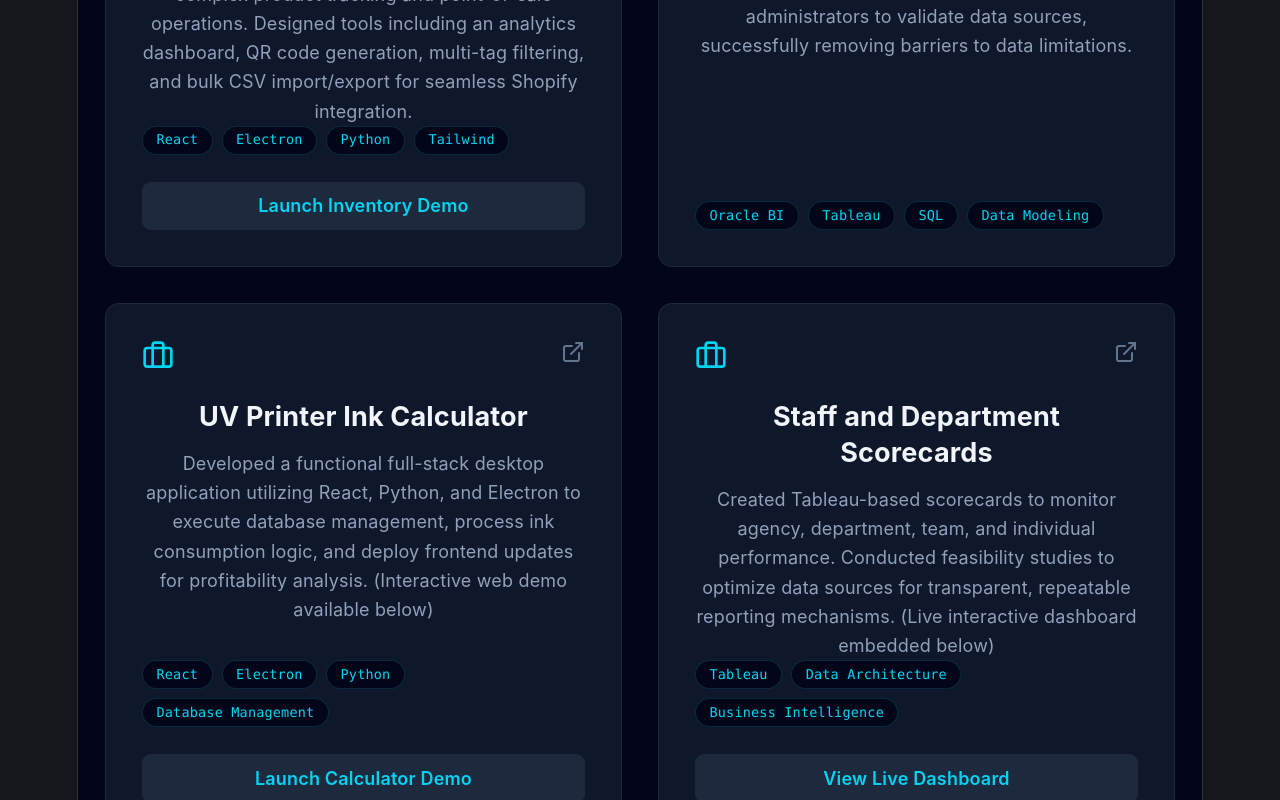
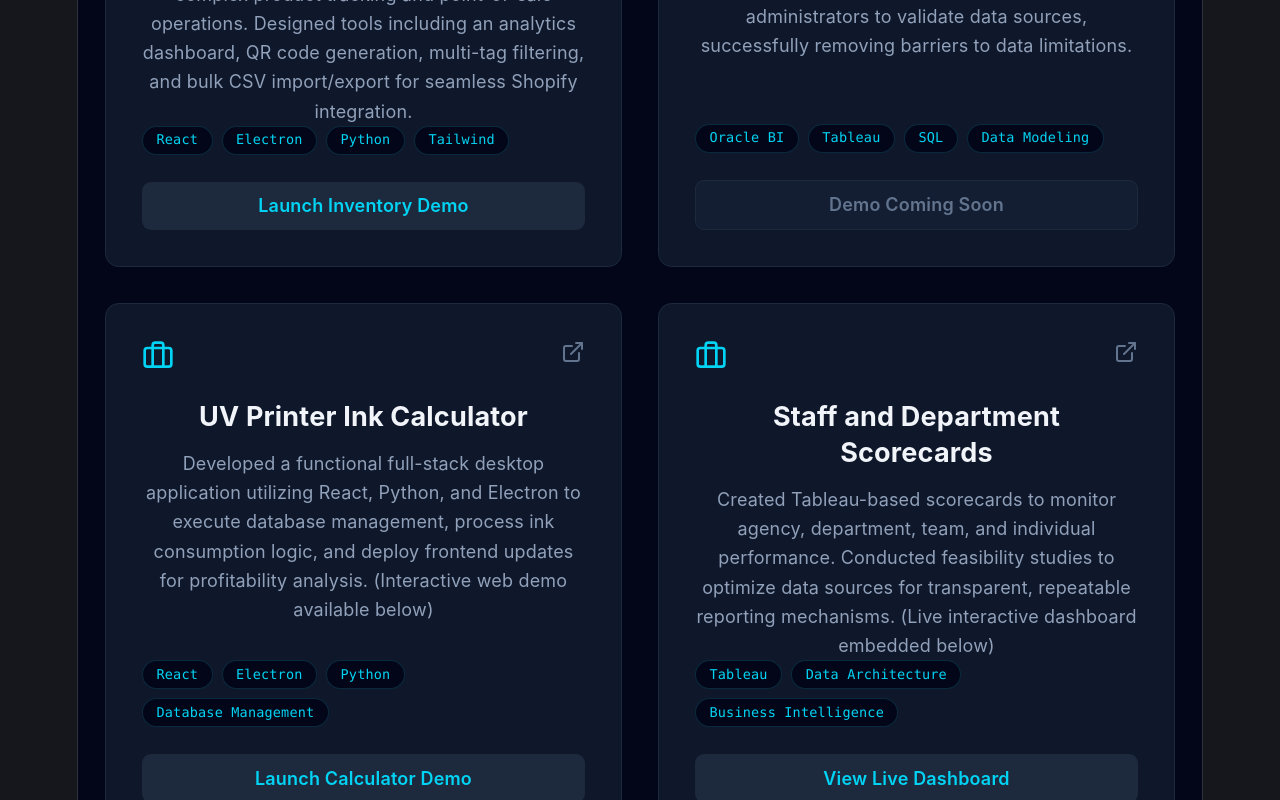
Before and after one commit to jasielvilla-blip/my-portfolio, a React (Vite) app: page / in a window 1280 px wide. Shown: the part 1900-2700 px from the top of the page. Built offline with nearby package versions, Linux system fonts and the light colour scheme.

Commit message:
added placeholder text

```diff
--- a/src/App.jsx
+++ b/src/App.jsx
@@ -182,6 +182,7 @@ const App = () => {
               title="Real-Time KPM Dashboard"
               description="Built an Oracle Business Intelligence and Tableau dashboard that tracks whether Key Performance Measures are met and identifies contributing factors for missed goals. Partnered with database administrators to validate data sources, successfully removing barriers to data limitations."
               tags={['Oracle BI', 'Tableau', 'SQL', 'Data Modeling']}
+              disabledText="Demo Coming Soon"
             />
             <ProjectCard
               title="UV Printer Ink Calculator"
@@ -305,7 +306,7 @@ const SkillCard = ({ icon, title, skills }) => (
   </div>
 );
 
-const ProjectCard = ({ title, description, tags, actionText, onAction, mobileDisabledText }) => (
+const ProjectCard = ({ title, description, tags, actionText, onAction, mobileDisabledText, disabledText }) => (
   <div className="bg-slate-900 p-8 rounded-xl border border-slate-800 hover:-translate-y-2 hover:border-cyan-500/50 transition-all duration-300 flex flex-col h-full">
     <div className="flex justify-between items-start mb-6">
       <Briefcase className="text-cyan-400" size={32} />
@@ -325,7 +326,15 @@ const ProjectCard = ({ title, description, tags, actionText, onAction, mobileDis
           </span>
         ))}
       </div>
-      {actionText && !mobileDisabledText && (
+      {disabledText && (
+        <button
+          disabled
+          className="mt-2 w-full py-2.5 bg-slate-800/40 border border-slate-800 text-slate-500 font-semibold rounded-lg flex justify-center items-center gap-2 cursor-not-allowed"
+        >
+          {disabledText}
+        </button>
+      )}
+      {actionText && !mobileDisabledText && !disabledText && (
         <button
           onClick={onAction}
           className="mt-2 w-full py-2.5 bg-slate-800 hover:bg-cyan-500 hover:text-slate-950 text-cyan-400 font-semibold rounded-lg transition-colors flex justify-center items-center gap-2"
@@ -333,7 +342,7 @@ const ProjectCard = ({ title, description, tags, actionText, onAction, mobileDis
           {actionText}
         </button>
       )}
-      {actionText && mobileDisabledText && (
+      {actionText && mobileDisabledText && !disabledText && (
         <>
           <button
             onClick={onAction}
```
